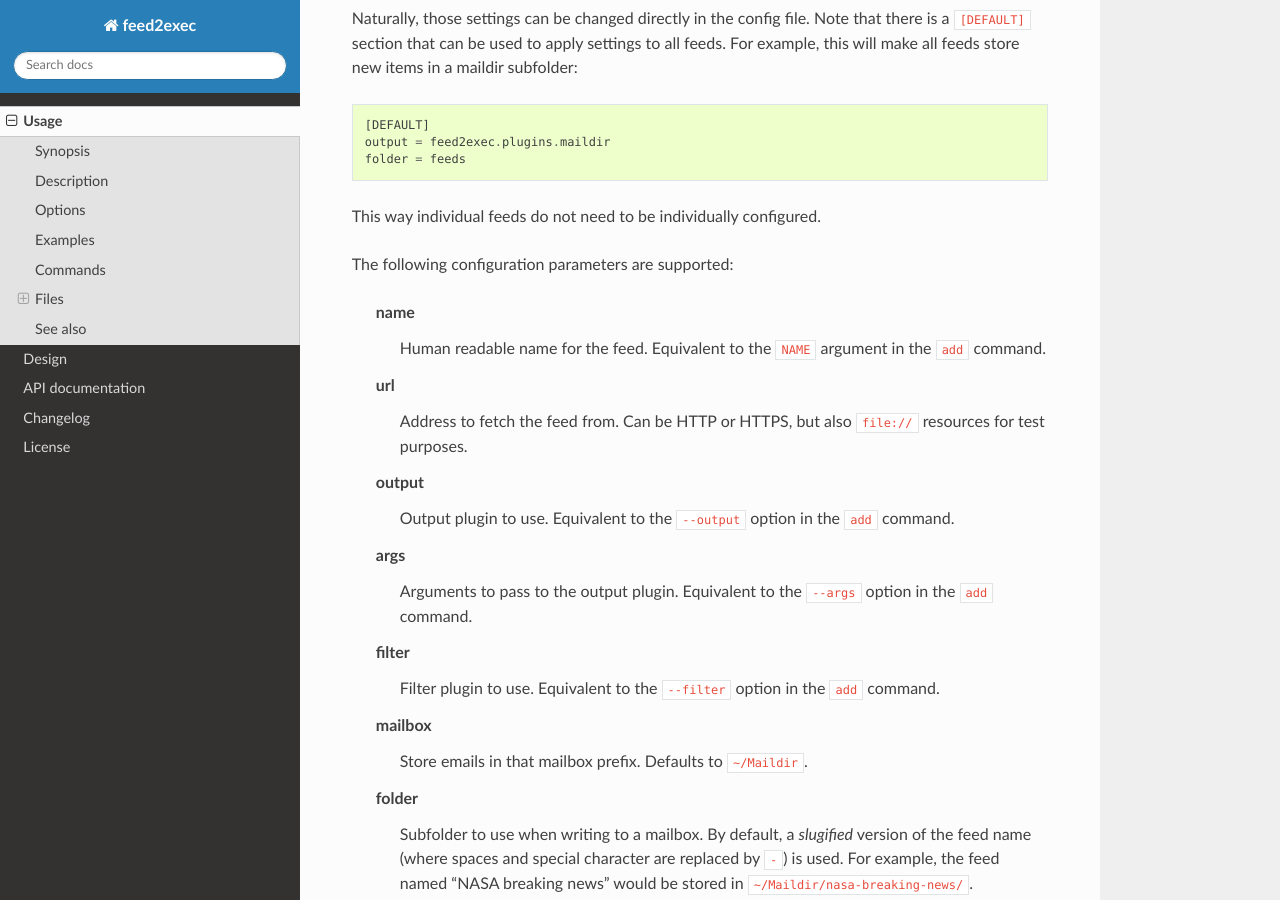
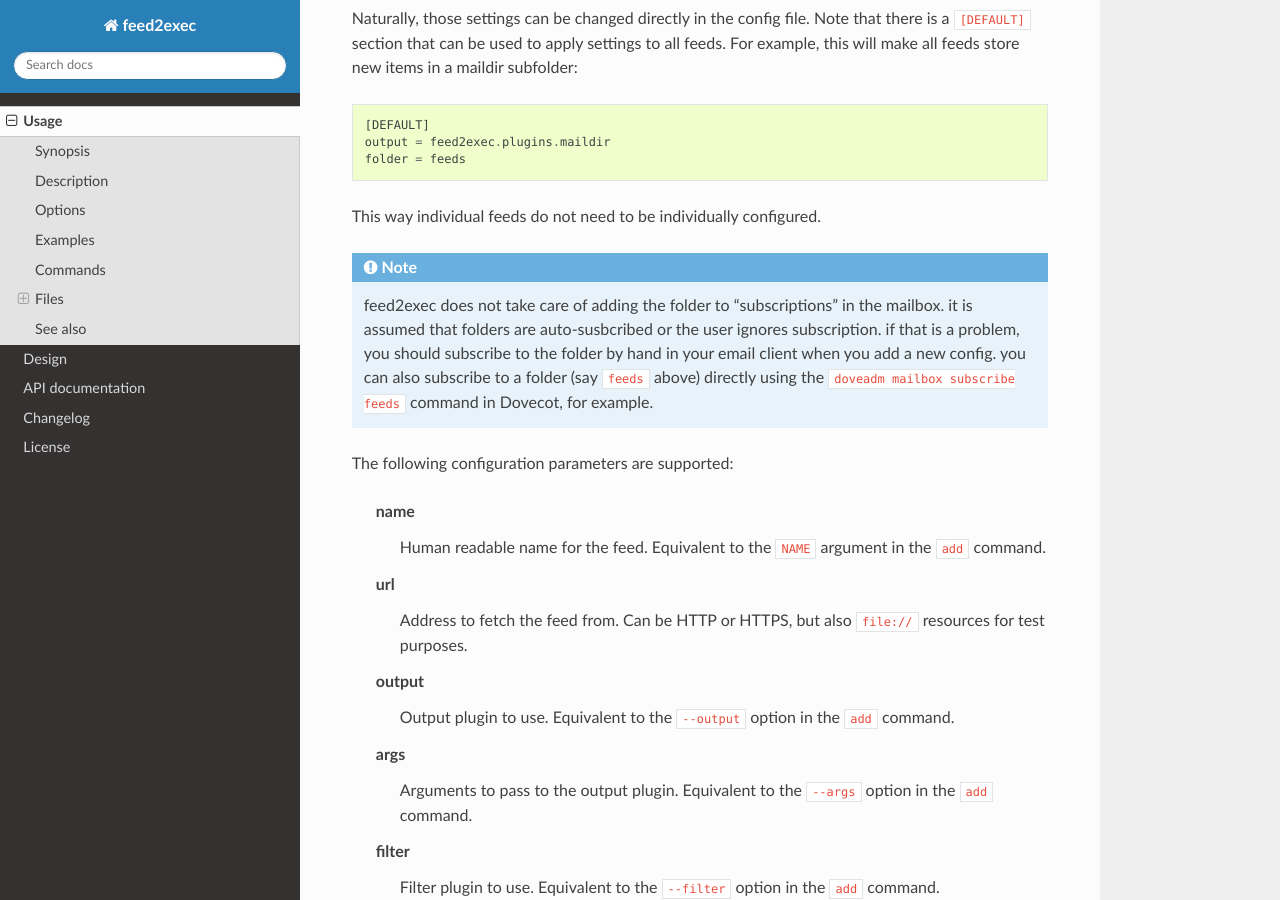
Before and after one commit to timb-machine-mirrors/anarcat-feed2exec, a Sphinx documentation site: the page built from doc/usage.rst, in a window 1280 px wide and 900 px high, scrolled down 3979 px. Built offline with Sphinx 7.4.7 and the Read the Docs theme 2.0.0, drawn with Linux system fonts in a browser that asks for light colours; the version number could not be read and is left out.

Commit message:
add note about subscribed folders

```diff
--- a/doc/usage.rst
+++ b/doc/usage.rst
@@ -124,6 +124,15 @@
 
 This way individual feeds do not need to be individually configured.
 
+.. note:: feed2exec does not take care of adding the folder to
+          "subscriptions" in the mailbox. it is assumed that folders
+          are auto-susbcribed or the user ignores subscription. if
+          that is a problem, you should subscribe to the folder by
+          hand in your email client when you add a new config. you can
+          also subscribe to a folder (say ``feeds`` above) directly
+          using the ``doveadm mailbox subscribe feeds`` command in
+          Dovecot, for example.
+
 The following configuration parameters are supported:
 
   name
```
